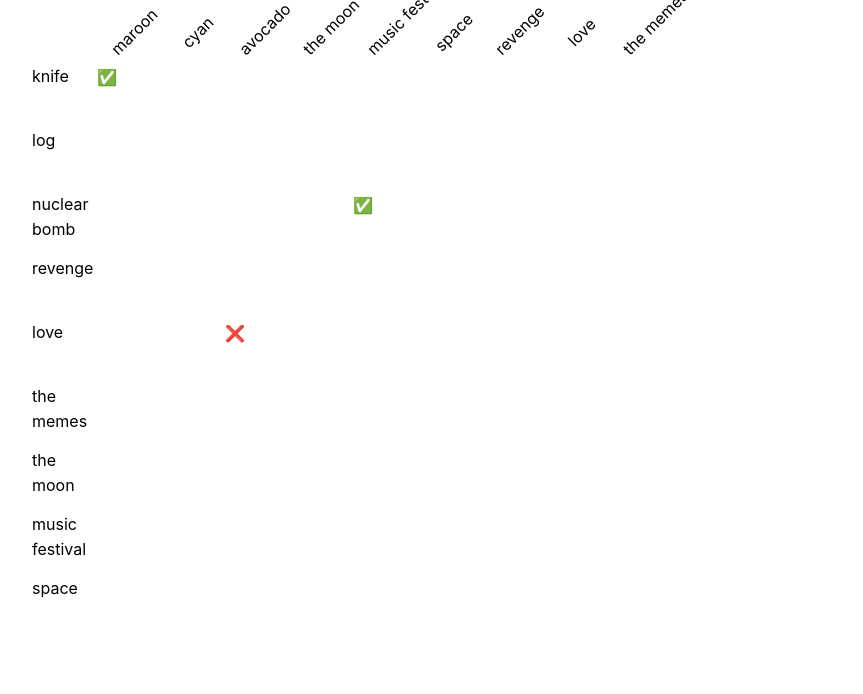
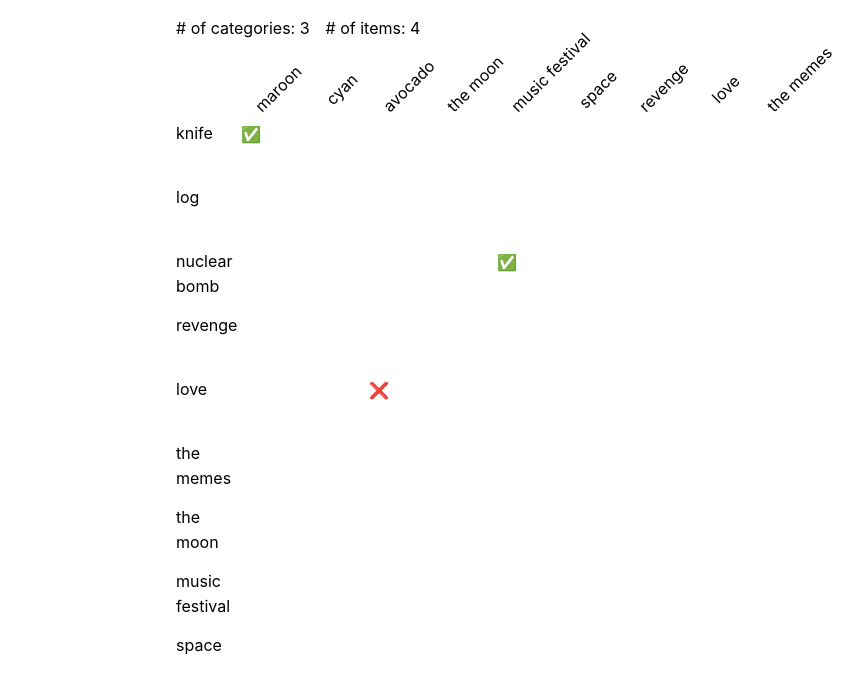
Before and after one commit to Chattox/logikinator-5000, a React (Vite) app: page / in a window 1280 px wide. Shown: the top 694 px of the page, without its empty margins (144-1007 px from the left). Built offline with nearby package versions, Linux system fonts and the light colour scheme.

Commit message:
wip: grid settings component

```diff
--- /dev/null
+++ b/src/components/GridSettings/GridSettings.tsx
@@ -0,0 +1,15 @@
+import { Box, Group } from "@mantine/core";
+import { Puzzle } from "../../Puzzle/Puzzle";
+
+export const GridSettings = (props: { puzzle: Puzzle }) => {
+  const puzzle = props.puzzle;
+
+  return (
+    <Box>
+      <Group>
+        <p># of categories: {puzzle.numCategories}</p>
+        <p># of items: {puzzle.numItems}</p>
+      </Group>
+    </Box>
+  );
+};
--- /dev/null
+++ b/src/components/GridSettings/index.ts
@@ -0,0 +1 @@
+export { GridSettings } from "./GridSettings";
--- a/src/components/MainContainer/MainContainer.tsx
+++ b/src/components/MainContainer/MainContainer.tsx
@@ -1,11 +1,15 @@
 import { LogicGrid } from "../LogicGrid";
 import { Puzzle } from "../../Puzzle/Puzzle";
-import { Container } from "@mantine/core";
+import { Box, Center } from "@mantine/core";
+import { GridSettings } from "../GridSettings";
 
 export const MainContainer = (props: { puzzle: Puzzle }) => {
   return (
-    <Container>
-      <LogicGrid puzzle={props.puzzle} />
-    </Container>
+    <Center>
+      <Box>
+        <GridSettings puzzle={props.puzzle} />
+        <LogicGrid puzzle={props.puzzle} />
+      </Box>
+    </Center>
   );
 };
```
